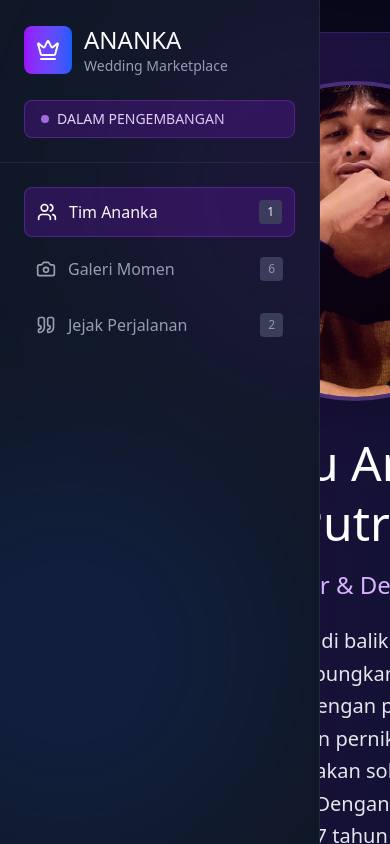
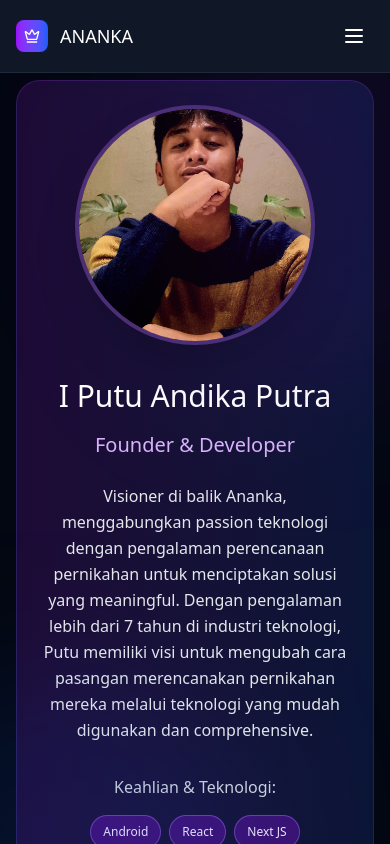
Before and after one commit to andikaputraputu22/ananka, a Next.js app: page / in a window 390 px wide. Shown: the top 844 px of the page. Built offline with nearby package versions, Linux system fonts and the light colour scheme.

Commit message:
Fix mobile view

```diff
--- a/src/pages/index.tsx
+++ b/src/pages/index.tsx
@@ -8,7 +8,9 @@ import {
     ChevronRight,
     Quote,
     Image,
-    Play
+    Play,
+    Menu,
+    X
 } from 'lucide-react';
 
 interface TeamMember {
@@ -43,6 +45,8 @@ const AnankaMerdekaLanding = () => {
     const [activeSection, setActiveSection] = useState('team');
     const [currentTeamMember, setCurrentTeamMember] = useState(0);
     const [currentQuote, setCurrentQuote] = useState(0);
+    const [isMobileMenuOpen, setIsMobileMenuOpen] = useState(false);
+
     const teamMembers: TeamMember[] = [
         {
             id: 1,
@@ -141,6 +145,24 @@ const AnankaMerdekaLanding = () => {
         return () => clearInterval(quoteInterval);
     }, [activeSection, journeyQuotes.length]);
 
+    // Close mobile menu when section changes
+    useEffect(() => {
+        setIsMobileMenuOpen(false);
+    }, [activeSection]);
+
+    // Prevent scroll when mobile menu is open
+    useEffect(() => {
+        if (isMobileMenuOpen) {
+            document.body.style.overflow = 'hidden';
+        } else {
+            document.body.style.overflow = 'unset';
+        }
+
+        return () => {
+            document.body.style.overflow = 'unset';
+        };
+    }, [isMobileMenuOpen]);
+
     const nextTeamMember = () => {
         setCurrentTeamMember((prev) => (prev + 1) % teamMembers.length);
     };
@@ -155,11 +177,11 @@ const AnankaMerdekaLanding = () => {
                 return (
                     <div className="flex items-center justify-center min-h-[80vh]">
                         <div className="max-w-6xl mx-auto">
-                            <div className="bg-gradient-to-r from-purple-900/30 to-blue-900/30 rounded-3xl p-12 border border-purple-500/20 backdrop-blur-sm">
+                            <div className="bg-gradient-to-r from-purple-900/30 to-blue-900/30 rounded-3xl p-6 md:p-12 border border-purple-500/20 backdrop-blur-sm">
                                 <div className="flex flex-col lg:flex-row items-center lg:items-center space-y-8 lg:space-y-0 lg:space-x-12">
                                     {/* Avatar */}
                                     <div className="relative flex-shrink-0">
-                                        <div className="w-80 h-80 rounded-full overflow-hidden border-4 border-purple-400/30 shadow-2xl">
+                                        <div className="w-60 h-60 md:w-80 md:h-80 rounded-full overflow-hidden border-4 border-purple-400/30 shadow-2xl">
                                             <img
                                                 src={teamMembers[currentTeamMember].avatar}
                                                 alt={teamMembers[currentTeamMember].name}
@@ -170,24 +192,24 @@ const AnankaMerdekaLanding = () => {
 
                                     {/* Info */}
                                     <div className="flex-1 text-center lg:text-left max-w-2xl">
-                                        <h2 className="text-5xl md:text-6xl font-light text-white mb-4 leading-tight">
+                                        <h2 className="text-3xl md:text-5xl lg:text-6xl font-light text-white mb-4 leading-tight">
                                             {teamMembers[currentTeamMember].name}
                                         </h2>
-                                        <p className="text-purple-300 text-2xl md:text-3xl mb-6 font-light">
+                                        <p className="text-purple-300 text-xl md:text-2xl lg:text-3xl mb-6 font-light">
                                             {teamMembers[currentTeamMember].role}
                                         </p>
-                                        <p className="text-gray-200 text-xl leading-relaxed mb-8">
+                                        <p className="text-gray-200 text-base md:text-xl leading-relaxed mb-8">
                                             {teamMembers[currentTeamMember].description}
                                         </p>
 
                                         {/* Skills */}
                                         <div className="mb-8">
-                                            <p className="text-gray-300 text-lg mb-4 font-light">Keahlian & Teknologi:</p>
-                                            <div className="flex flex-wrap gap-3 justify-center lg:justify-start">
+                                            <p className="text-gray-300 text-base md:text-lg mb-4 font-light">Keahlian & Teknologi:</p>
+                                            <div className="flex flex-wrap gap-2 md:gap-3 justify-center lg:justify-start">
                                                 {teamMembers[currentTeamMember].skills.map((skill, index) => (
                                                     <span
                                                         key={index}
-                                                        className="px-4 py-2 bg-purple-600/30 border border-purple-400/40 rounded-full text-purple-100 text-sm font-medium hover:bg-purple-600/40 transition-colors"
+                                                        className="px-3 md:px-4 py-2 bg-purple-600/30 border border-purple-400/40 rounded-full text-purple-100 text-xs md:text-sm font-medium hover:bg-purple-600/40 transition-colors"
                                                     >
                                                         {skill}
                                                     </span>
@@ -197,8 +219,8 @@ const AnankaMerdekaLanding = () => {
 
                                         {/* Join Date */}
                                         <div className="flex items-center justify-center lg:justify-start space-x-3">
-                                            <Calendar className="w-5 h-5 text-purple-400" />
-                                            <p className="text-gray-300 text-lg">
+                                            <Calendar className="w-4 h-4 md:w-5 md:h-5 text-purple-400" />
+                                            <p className="text-gray-300 text-sm md:text-lg">
                                                 Memulai perjalanan sejak <span className="text-purple-300 font-medium">{teamMembers[currentTeamMember].joinDate}</span>
                                             </p>
                                         </div>
@@ -211,9 +233,9 @@ const AnankaMerdekaLanding = () => {
                                 <div className="flex items-center justify-center mt-8 space-x-6">
                                     <button
                                         onClick={prevTeamMember}
-                                        className="flex items-center justify-center w-12 h-12 bg-purple-600/20 hover:bg-purple-600/30 border border-purple-500/30 hover:border-purple-400/50 rounded-full transition-all duration-200 group"
+                                        className="flex items-center justify-center w-10 h-10 md:w-12 md:h-12 bg-purple-600/20 hover:bg-purple-600/30 border border-purple-500/30 hover:border-purple-400/50 rounded-full transition-all duration-200 group"
                                     >
-                                        <ChevronLeft className="w-6 h-6 text-purple-300 group-hover:text-white" />
+                                        <ChevronLeft className="w-5 h-5 md:w-6 md:h-6 text-purple-300 group-hover:text-white" />
                                     </button>
 
                                     {/* Dots indicator */}
@@ -233,9 +255,9 @@ const AnankaMerdekaLanding = () => {
 
                                     <button
                                         onClick={nextTeamMember}
-                                        className="flex items-center justify-center w-12 h-12 bg-purple-600/20 hover:bg-purple-600/30 border border-purple-500/30 hover:border-purple-400/50 rounded-full transition-all duration-200 group"
+                                        className="flex items-center justify-center w-10 h-10 md:w-12 md:h-12 bg-purple-600/20 hover:bg-purple-600/30 border border-purple-500/30 hover:border-purple-400/50 rounded-full transition-all duration-200 group"
                                     >
-                                        <ChevronRight className="w-6 h-6 text-purple-300 group-hover:text-white" />
+                                        <ChevronRight className="w-5 h-5 md:w-6 md:h-6 text-purple-300 group-hover:text-white" />
                                     </button>
                                 </div>
                             )}
@@ -254,13 +276,13 @@ const AnankaMerdekaLanding = () => {
                 return (
                     <div className="space-y-8">
                         <div>
-                            <h2 className="text-4xl font-light bg-gradient-to-r from-purple-400 to-white bg-clip-text text-transparent mb-2">
+                            <h2 className="text-3xl md:text-4xl font-light bg-gradient-to-r from-purple-400 to-white bg-clip-text text-transparent mb-2">
                                 Galeri Momen
                             </h2>
                             <p className="text-gray-400">Dokumentasi perjalanan pengembangan Ananka</p>
                         </div>
 
-                        <div className="grid grid-cols-1 md:grid-cols-2 lg:grid-cols-3 gap-6">
+                        <div className="grid grid-cols-1 md:grid-cols-2 lg:grid-cols-3 gap-4 md:gap-6">
                             {galleryItems.map((item) => (
                                 <div
                                     key={item.id}
@@ -270,22 +292,22 @@ const AnankaMerdekaLanding = () => {
                                         <img
                                             src={item.thumbnail}
                                             alt={item.title}
-                                            className="w-full h-48 object-cover"
+                                            className="w-full h-40 md:h-48 object-cover"
                                         />
                                         <div className="absolute inset-0 bg-black/50 opacity-0 group-hover:opacity-100 transition-opacity flex items-center justify-center">
                                             {item.type === 'video' ? (
-                                                <Play className="w-12 h-12 text-white" />
+                                                <Play className="w-8 h-8 md:w-12 md:h-12 text-white" />
                                             ) : (
-                                                <Image className="w-12 h-12 text-white" />
+                                                <Image className="w-8 h-8 md:w-12 md:h-12 text-white" />
                                             )}
                                         </div>
                                         <div className="absolute top-2 right-2 bg-red-600 px-2 py-1 rounded text-white text-xs">
                                             JUST SAMPLE
                                         </div>
                                     </div>
-                                    <div className="p-4">
-                                        <h3 className="text-white font-medium mb-2">{item.title}</h3>
-                                        <p className="text-gray-400 text-sm mb-2">{item.description}</p>
+                                    <div className="p-3 md:p-4">
+                                        <h3 className="text-white font-medium mb-2 text-sm md:text-base">{item.title}</h3>
+                                        <p className="text-gray-400 text-xs md:text-sm mb-2">{item.description}</p>
                                         <p className="text-gray-500 text-xs">{item.date}</p>
                                     </div>
                                 </div>
@@ -298,26 +320,26 @@ const AnankaMerdekaLanding = () => {
                 return (
                     <div className="space-y-8">
                         <div>
-                            <h2 className="text-4xl font-light bg-gradient-to-r from-purple-400 to-white bg-clip-text text-transparent mb-2">
+                            <h2 className="text-3xl md:text-4xl font-light bg-gradient-to-r from-purple-400 to-white bg-clip-text text-transparent mb-2">
                                 Jejak Perjalanan
                             </h2>
                             <p className="text-gray-400">Dari ide hingga menjadi kenyataan</p>
                         </div>
 
                         {/* Current Quote Display */}
-                        <div className="bg-gradient-to-r from-purple-900/20 to-blue-900/20 rounded-2xl p-8 border border-purple-500/20">
+                        <div className="bg-gradient-to-r from-purple-900/20 to-blue-900/20 rounded-2xl p-6 md:p-8 border border-purple-500/20">
                             <div className="text-center">
-                                <Quote className="w-12 h-12 text-purple-400/50 mx-auto mb-6" />
-                                <p className="text-xl md:text-2xl text-gray-200 font-light leading-relaxed italic mb-6 max-w-4xl mx-auto">
+                                <Quote className="w-8 h-8 md:w-12 md:h-12 text-purple-400/50 mx-auto mb-6" />
+                                <p className="text-lg md:text-xl lg:text-2xl text-gray-200 font-light leading-relaxed italic mb-6 max-w-4xl mx-auto">
                                     &#34;{journeyQuotes[currentQuote].quote}&#34;
                                 </p>
                                 <div className="flex items-center justify-center space-x-4">
-                                    <div className="w-12 h-12 bg-gradient-to-r from-purple-500/20 to-blue-500/20 rounded-full flex items-center justify-center text-xl">
+                                    <div className="w-10 h-10 md:w-12 md:h-12 bg-gradient-to-r from-purple-500/20 to-blue-500/20 rounded-full flex items-center justify-center text-lg md:text-xl">
                                         {journeyQuotes[currentQuote].avatar}
                                     </div>
                                     <div className="text-left">
-                                        <p className="text-purple-300 font-medium">{journeyQuotes[currentQuote].author}</p>
-                                        <p className="text-gray-400 text-sm">{journeyQuotes[currentQuote].role}</p>
+                                        <p className="text-purple-300 font-medium text-sm md:text-base">{journeyQuotes[currentQuote].author}</p>
+                                        <p className="text-gray-400 text-xs md:text-sm">{journeyQuotes[currentQuote].role}</p>
                                         <p className="text-gray-500 text-xs">{journeyQuotes[currentQuote].date}</p>
                                     </div>
                                 </div>
@@ -339,29 +361,29 @@ const AnankaMerdekaLanding = () => {
 
                         {/* All Quotes List */}
                         <div className="space-y-4">
-                            <h3 className="text-xl text-white font-light">Semua Momen</h3>
+                            <h3 className="text-lg md:text-xl text-white font-light">Semua Momen</h3>
                             {journeyQuotes.map((quote, index) => (
                                 <div
                                     key={quote.id}
                                     onClick={() => setCurrentQuote(index)}
-                                    className={`p-4 rounded-lg cursor-pointer transition-all duration-300 ${
+                                    className={`p-3 md:p-4 rounded-lg cursor-pointer transition-all duration-300 ${
                                         index === currentQuote
                                             ? 'bg-purple-600/20 border border-purple-400/50'
                                             : 'bg-gray-800/30 hover:bg-gray-800/50 border border-gray-700/30'
                                     }`}
                                 >
-                                    <div className="flex items-start space-x-4">
-                                        <div className="w-12 h-12 bg-gradient-to-r from-purple-500/20 to-blue-500/20 rounded-full flex items-center justify-center text-lg flex-shrink-0">
+                                    <div className="flex items-start space-x-3 md:space-x-4">
+                                        <div className="w-10 h-10 md:w-12 md:h-12 bg-gradient-to-r from-purple-500/20 to-blue-500/20 rounded-full flex items-center justify-center text-base md:text-lg flex-shrink-0">
                                             {quote.avatar}
                                         </div>
-                                        <div className="flex-1">
-                                            <p className="text-gray-300 text-sm mb-2 line-clamp-2">&#34;{quote.quote}&#34;</p>
+                                        <div className="flex-1 min-w-0">
+                                            <p className="text-gray-300 text-sm mb-2 break-words">&#34;{quote.quote}&#34;</p>
                                             <div className="flex items-center justify-between">
-                                                <div>
-                                                    <p className="text-purple-300 text-sm font-medium">{quote.author}</p>
-                                                    <p className="text-gray-500 text-xs">{quote.role}</p>
+                                                <div className="min-w-0 flex-1">
+                                                    <p className="text-purple-300 text-xs md:text-sm font-medium truncate">{quote.author}</p>
+                                                    <p className="text-gray-500 text-xs truncate">{quote.role}</p>
                                                 </div>
-                                                <p className="text-gray-500 text-xs">{quote.date}</p>
+                                                <p className="text-gray-500 text-xs ml-2 flex-shrink-0">{quote.date}</p>
                                             </div>
                                         </div>
                                     </div>
@@ -373,33 +395,31 @@ const AnankaMerdekaLanding = () => {
         }
     };
 
-    return (
-        <div className="min-h-screen bg-gray-950 flex">
-            {/* Sidebar */}
-            <div className="w-80 bg-gray-900 border-r border-gray-800 flex flex-col">
+    const SidebarContent = () => (
+        <>
             {/* Header */}
-                <div className="p-6 border-b border-gray-800">
-                    <div className="flex items-center space-x-3 mb-6">
-                        <div className="w-12 h-12 bg-gradient-to-r from-purple-600 to-blue-600 rounded-lg flex items-center justify-center">
-                            <Crown className="w-6 h-6 text-white" />
+            <div className="p-4 md:p-6 border-b border-gray-800">
+                <div className="flex items-center space-x-3 mb-4 md:mb-6">
+                    <div className="w-10 h-10 md:w-12 md:h-12 bg-gradient-to-r from-purple-600 to-blue-600 rounded-lg flex items-center justify-center">
+                        <Crown className="w-5 h-5 md:w-6 md:h-6 text-white" />
                     </div>
                     <div>
-                            <h1 className="text-2xl font-light text-white">ANANKA</h1>
-                            <p className="text-gray-400 text-sm">Wedding Marketplace</p>
+                        <h1 className="text-xl md:text-2xl font-light text-white">ANANKA</h1>
+                        <p className="text-gray-400 text-xs md:text-sm">Wedding Marketplace</p>
                     </div>
                 </div>
 
                 {/* Status */}
-                    <div className="bg-purple-600/20 border border-purple-500/30 rounded-lg px-4 py-2">
+                <div className="bg-purple-600/20 border border-purple-500/30 rounded-lg px-3 md:px-4 py-2">
                     <div className="flex items-center space-x-2">
                         <div className="w-2 h-2 bg-purple-400 rounded-full animate-pulse"></div>
-                            <span className="text-purple-200 text-sm">DALAM PENGEMBANGAN</span>
+                        <span className="text-purple-200 text-xs md:text-sm">DALAM PENGEMBANGAN</span>
                     </div>
                 </div>
             </div>
 
             {/* Navigation */}
-                <div className="flex-1 p-6">
+            <div className="flex-1 p-4 md:p-6">
                 <div className="space-y-2">
                     {menuItems.map((item) => {
                         const IconComponent = item.icon;
@@ -414,7 +434,7 @@ const AnankaMerdekaLanding = () => {
                                 }`}
                             >
                                 <IconComponent className="w-5 h-5" />
-                                    <span className="font-medium">{item.label}</span>
+                                <span className="font-medium text-sm md:text-base">{item.label}</span>
                                 <span className="ml-auto text-xs bg-gray-700 px-2 py-1 rounded">
                                     {item.count}
                                 </span>
@@ -425,7 +445,7 @@ const AnankaMerdekaLanding = () => {
             </div>
 
             {/* Footer */}
-                <div className="p-6 border-t border-gray-800">
+            <div className="p-4 md:p-6 border-t border-gray-800">
                 <div className="text-center">
                     <p className="text-gray-500 text-xs">
                         © 2025 ANANKA
@@ -435,11 +455,69 @@ const AnankaMerdekaLanding = () => {
                     </p>
                 </div>
             </div>
+        </>
+    );
+
+    return (
+        <div className="min-h-screen bg-gray-950 flex relative">
+            {/* Mobile Header */}
+            <div className="lg:hidden fixed top-0 left-0 right-0 bg-gray-900 border-b border-gray-800 z-50">
+                <div className="flex items-center justify-between p-4">
+                    <div className="flex items-center space-x-3">
+                        <div className="w-8 h-8 bg-gradient-to-r from-purple-600 to-blue-600 rounded-lg flex items-center justify-center">
+                            <Crown className="w-4 h-4 text-white" />
+                        </div>
+                        <div>
+                            <h1 className="text-lg font-light text-white">ANANKA</h1>
+                        </div>
+                    </div>
+                    <button
+                        onClick={() => setIsMobileMenuOpen(!isMobileMenuOpen)}
+                        className="p-2 text-white hover:bg-gray-800 rounded-lg transition-colors"
+                    >
+                        {isMobileMenuOpen ? <X className="w-6 h-6" /> : <Menu className="w-6 h-6" />}
+                    </button>
+                </div>
             </div>
 
+            {/* Desktop Sidebar */}
+            <div className="hidden lg:flex w-80 bg-gray-900 border-r border-gray-800 flex-col">
+                <SidebarContent />
+            </div>
+
+            {/* Mobile Sidebar Overlay */}
+            {isMobileMenuOpen && (
+                <div className="lg:hidden fixed inset-0 z-40">
+                    <div
+                        className="absolute inset-0 bg-black bg-opacity-50"
+                        onClick={() => setIsMobileMenuOpen(false)}
+                    ></div>
+                    <div className="absolute top-0 left-0 bottom-0 w-80 max-w-[85vw] bg-gray-900 border-r border-gray-800 flex flex-col">
+                        <div className="flex items-center justify-between p-4 border-b border-gray-800">
+                            <div className="flex items-center space-x-3">
+                                <div className="w-8 h-8 bg-gradient-to-r from-purple-600 to-blue-600 rounded-lg flex items-center justify-center">
+                                    <Crown className="w-4 h-4 text-white" />
+                                </div>
+                                <div>
+                                    <h1 className="text-lg font-light text-white">ANANKA</h1>
+                                    <p className="text-gray-400 text-xs">Wedding Marketplace</p>
+                                </div>
+                            </div>
+                            <button
+                                onClick={() => setIsMobileMenuOpen(false)}
+                                className="p-2 text-white hover:bg-gray-800 rounded-lg transition-colors"
+                            >
+                                <X className="w-5 h-5" />
+                            </button>
+                        </div>
+                        <SidebarContent />
+                    </div>
+                </div>
+            )}
+
             {/* Main Content */}
-            <div className="flex-1 overflow-y-auto">
-                <div className="p-8">
+            <div className="flex-1 overflow-y-auto pt-16 lg:pt-0">
+                <div className="p-4 md:p-6 lg:p-8">
                     {renderMainContent()}
                 </div>
             </div>
```
Lines whose indentation alone changed are shown as unchanged.
